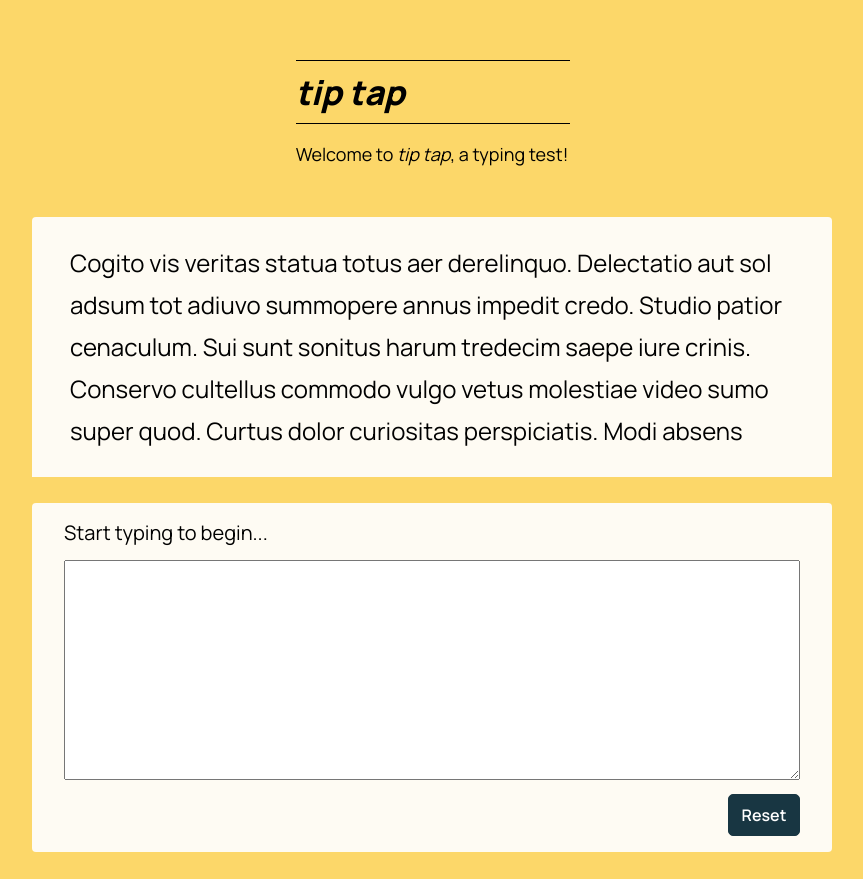
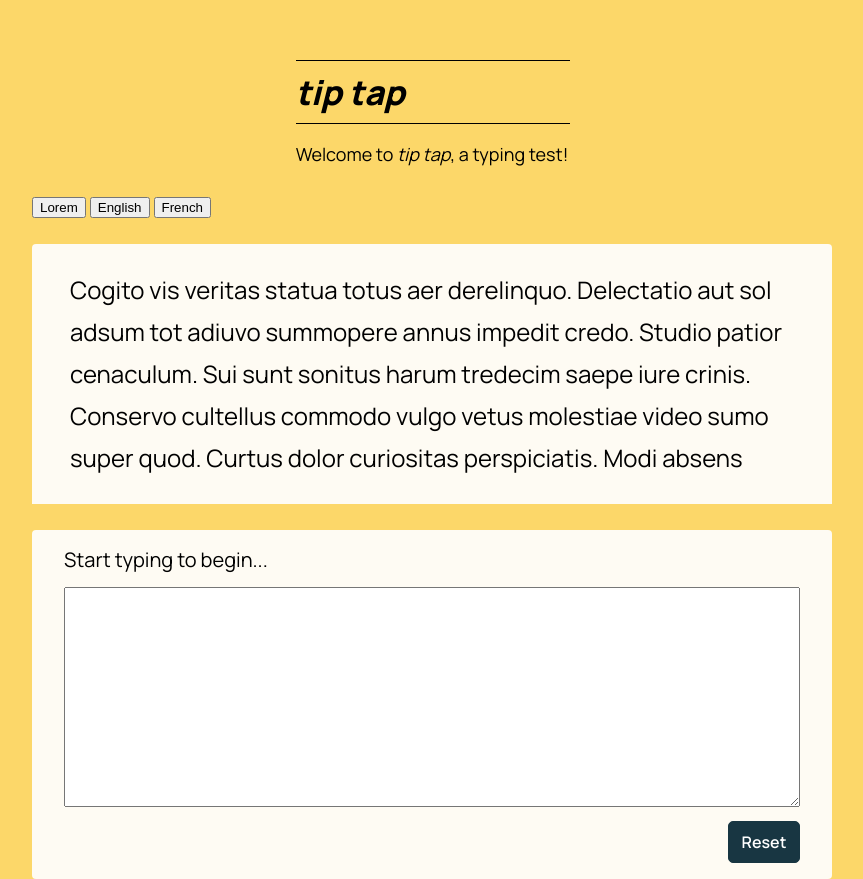
Before and after one commit to Asterids/tiptap, a SvelteKit app: page / in a window 1280 px wide. Shown: the whole page, without its empty margins (208-1071 px from the left). Before the commit the page ends 852 px from the top, so only its background shows below. Built offline with nearby package versions, Linux system fonts and the light colour scheme.

Commit message:
add language tabs, move sample text to store

```diff
--- a/src/routes/TypingTest/Input.svelte
+++ b/src/routes/TypingTest/Input.svelte
@@ -1,12 +1,12 @@
 <script>
-  import { text } from "./store";
+  import { inputText } from "./store";
 </script>
 
 <div class="input-container">
   <form class="input-box">
     <label for="type-here">Start typing to begin...</label>
-    <textarea id="type-here" rows="10" cols="19" bind:value={$text} />
-    <button on:click={() => text.set('')}>Reset</button>
+    <textarea id="type-here" rows="10" cols="19" bind:value={$inputText} />
+    <button on:click={() => inputText.set('')}>Reset</button>
   </form>
 </div>
 
--- a/src/routes/TypingTest/SampleText.svelte
+++ b/src/routes/TypingTest/SampleText.svelte
@@ -1,11 +1,21 @@
 <script>
-  import { generateSampleTextLorem } from "./sampleText";
-
-  let sampleText = generateSampleTextLorem();
+  import { sampleText } from "./store";
+  import {
+    generateSampleTextLorem,
+    generateSampleTextEnglish,
+    generateSampleTextFrench,
+  } from "./sampleText";
 </script>
 
-<div class="text-block">
-  <p>{sampleText}</p>
+<div>
+  <div class="lang-selection">
+    <button class="lang-selection-tab" on:click={() => sampleText.set(generateSampleTextLorem())}>Lorem</button>
+    <button class="lang-selection-tab" on:click={() => sampleText.set(generateSampleTextEnglish())}>English</button>
+    <button class="lang-selection-tab" on:click={() => sampleText.set(generateSampleTextFrench())}>French</button>
+  </div>
+  <div class="text-block">
+    <p>{$sampleText}</p>
+  </div>
 </div>
 
 <style>
--- a/src/routes/TypingTest/store.js
+++ b/src/routes/TypingTest/store.js
@@ -1,2 +1,5 @@
 import { writable } from 'svelte/store';
-export const text = writable('');
+import { generateSampleTextLorem } from "./sampleText";
+
+export const sampleText = writable(generateSampleTextLorem());
+export const inputText = writable('');
```
Also changed, not shown: 1 other file (tests, documents, lock files or other folders).
